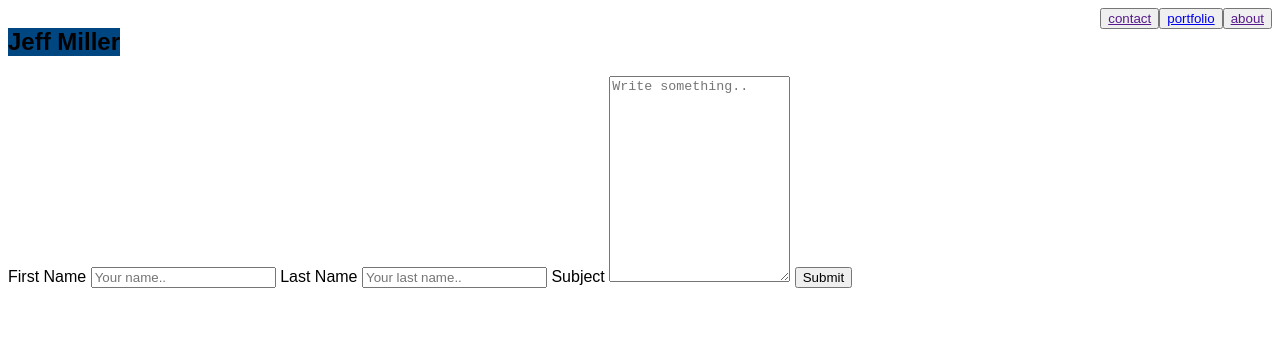
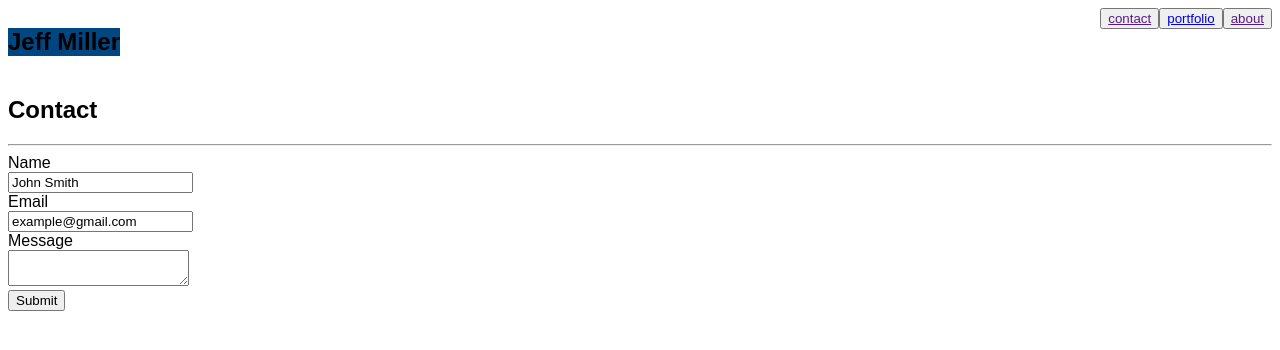
Before and after one commit to JeffMiller2321/HW-WireFrame, a plain HTML site: page contact.html in a window 1280 px wide. Drawn offline with Linux system fonts and the light colour scheme.

Commit message:
this is contact page framework

```diff
--- a/contact.html
+++ b/contact.html
@@ -19,21 +19,27 @@
                 <div class="clearfix"></div>
 
                 <div class="container">
-                        <form action="action_page.php">
 
-                          <label for="fname">First Name</label>
-                          <input type="text" id="fname" name="firstname" placeholder="Your name..">
+<h2>Contact</h2>
 
-                          <label for="lname">Last Name</label>
-                          <input type="text" id="lname" name="lastname" placeholder="Your last name..">
+<hr>
 
-                          <label for="subject">Subject</label>
-                          <textarea id="subject" name="subject" placeholder="Write something.." style="height:200px"></textarea>
-
-                          <input type="submit" value="Submit">
+<form>
+  Name<br>
+  <input type="text" name="name" value="John Smith">
+  <br>
+  Email<br>
+  <input type="text" name="email" value="example@gmail.com">
+  <br>
+  Message<br>
+  <textarea name="message"></textarea>
+  <br>
+  <input type="submit" value="Submit">
+</form>
 
                         </form>
                       </div>
+
             </nav>
 
 
```
